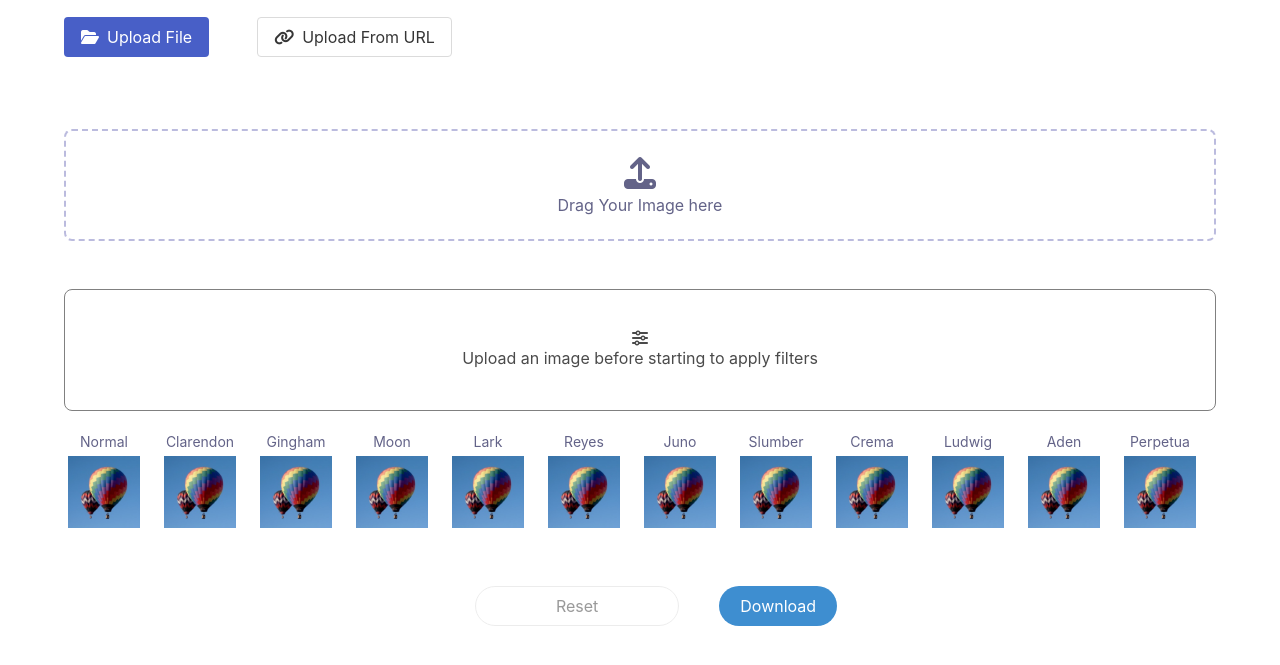
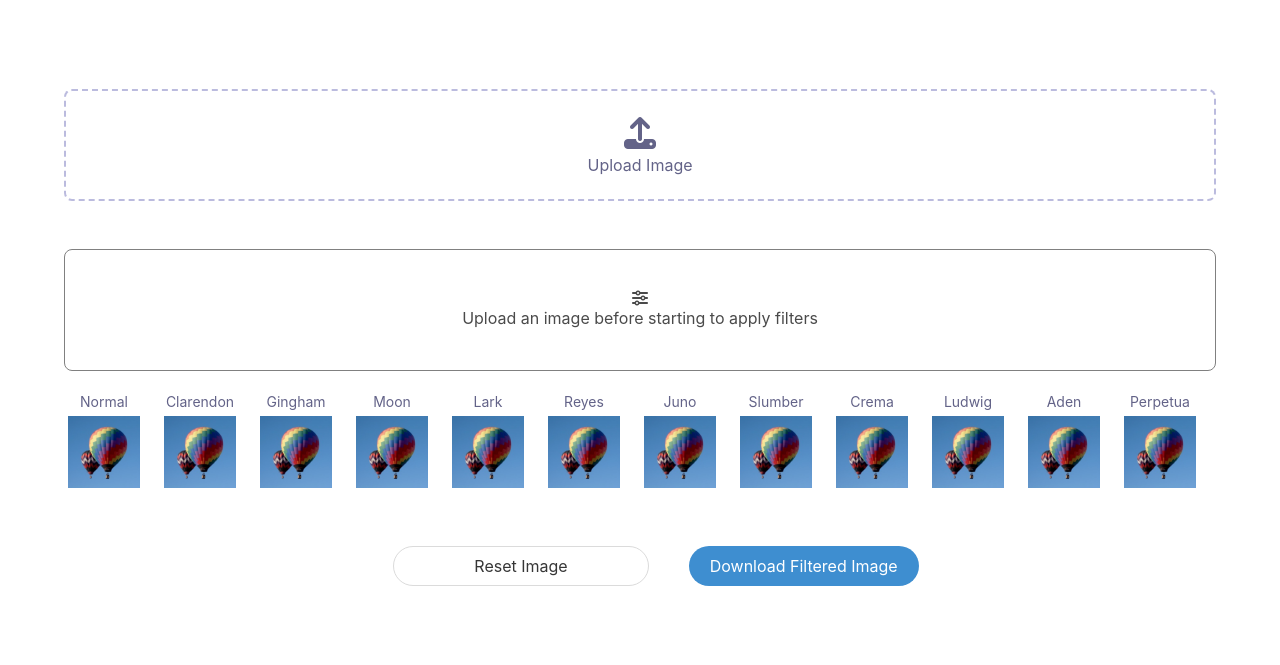
Before and after one commit to MahendraMakad/Instagram-Filters, a plain HTML site: page index.html in a window 1280 px wide. Shown: the part 43-708 px from the top of the page. Drawn offline with nearby package versions, Linux system fonts and the light colour scheme; a script that the page names is missing; a small style sheet from the web is missing.

Commit message:
Update index.html

```diff
--- a/index.html
+++ b/index.html
@@ -7,16 +7,17 @@
     <meta name="viewport" content="width=device-width, initial-scale=1.0">
     <title>Instagram Filters</title>
     <!-- cssgram library for instagram filters -->
-    <link rel="stylesheet" href="https://cdnjs.cloudflare.com/ajax/libs/cssgram/0.1.12/cssgram.min.css" <!-- fontawesome
-        library -->
+    <link rel="stylesheet" href="https://cdnjs.cloudflare.com/ajax/libs/cssgram/0.1.12/cssgram.min.css">
+    <!-- fontawesome library -->
     <link rel="stylesheet" href="https://cdnjs.cloudflare.com/ajax/libs/font-awesome/6.3.0/css/all.min.css">
     <!-- bulma css -->
     <link rel="stylesheet" href="https://cdn.jsdelivr.net/npm/bulma@0.9.4/css/bulma.min.css">
     <!-- custom css -->
-    <link class="jsbin" href="http://ajax.googleapis.com/ajax/libs/jqueryui/1/themes/base/jquery-ui.css"
-        rel="stylesheet" type="text/css" />
+    <link rel="stylesheet" href="https://cdnjs.cloudflare.com/ajax/libs/jqueryui/1.13.2/themes/base/jquery-ui.min.css"
+        integrity="sha512-ELV+xyi8IhEApPS/pSj66+Jiw+sOT1Mqkzlh8ExXihe4zfqbWkxPRi8wptXIO9g73FSlhmquFlUOuMSoXz5IRw=="
+        crossorigin="anonymous" referrerpolicy="no-referrer" />
 
-        <script src="https://cdnjs.cloudflare.com/ajax/libs/html2canvas/1.4.1/html2canvas.min.js"></script>
+    <script src="https://cdnjs.cloudflare.com/ajax/libs/html2canvas/1.4.1/html2canvas.min.js"></script>
     <link rel="stylesheet" href="style.css">
 </head>
 
@@ -30,7 +31,7 @@
         </div>
     </section>
     <section class="section section-body">
-        <div class="container upload-btns is-flex">
+        <!-- <div class="container upload-btns is-flex">
             <button class="button is-link mr-6">
                 <i class="fa-solid fa-folder-open mr-2"></i>
                 Upload File
@@ -39,7 +40,7 @@
                 <i class="fa-solid fa-link mr-2"></i>
                 Upload From URL
             </button>
-        </div>
+        </div> -->
         <div class="container file-upload my-6" id="file-upload" role="presentation">
             <label for="inputTag">
                 <input id="inputTag" type="file" style="display: none;" />
@@ -48,7 +49,7 @@
                 <div class="dropzone">
                     <i class="fa-solid fa-upload bx-upload"></i>
                     <div class="text">
-                        <span>Drag Your Image here</span>
+                        <span>Upload Image</span>
                     </div>
                 </div>
             </label>
@@ -139,13 +140,12 @@
             </div>
         </div>
         <!-- reset and download buttons -->
-        <div class="container is-flex download-btns">
-            <button class="button  is-rounded" id="button-reset" onclick="resetImage()" disabled>
-                Reset
+        <div class="container is-flex download-btns is-justify-content-center">
+            <button class="button  is-rounded" id="button-reset" onclick="resetImage()">
+                Reset Image
             </button>
-            <button class="button  is-rounded  is-info" id="download-button"
-                >
-                Download
+            <button class="button  is-rounded  is-info" id="download-button">
+                Download Filtered Image
             </button>
         </div>
     </section>
```
